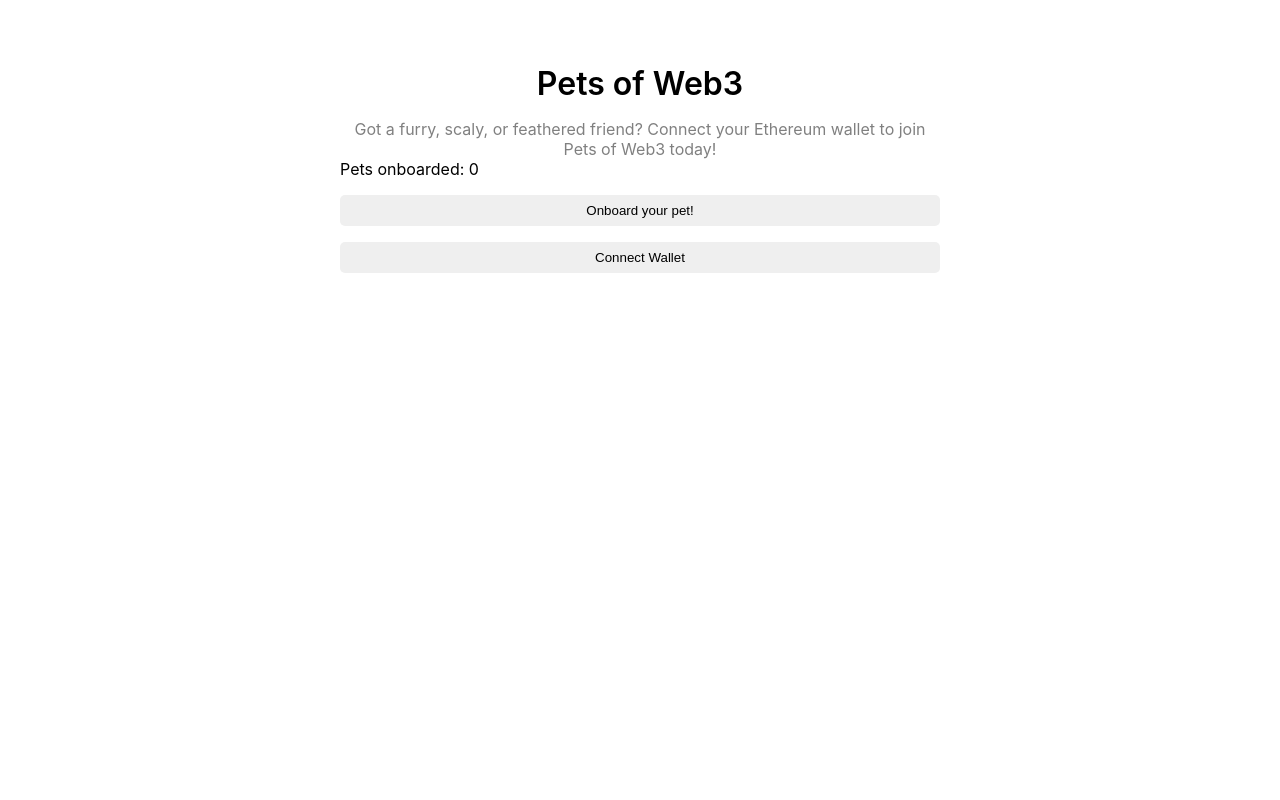
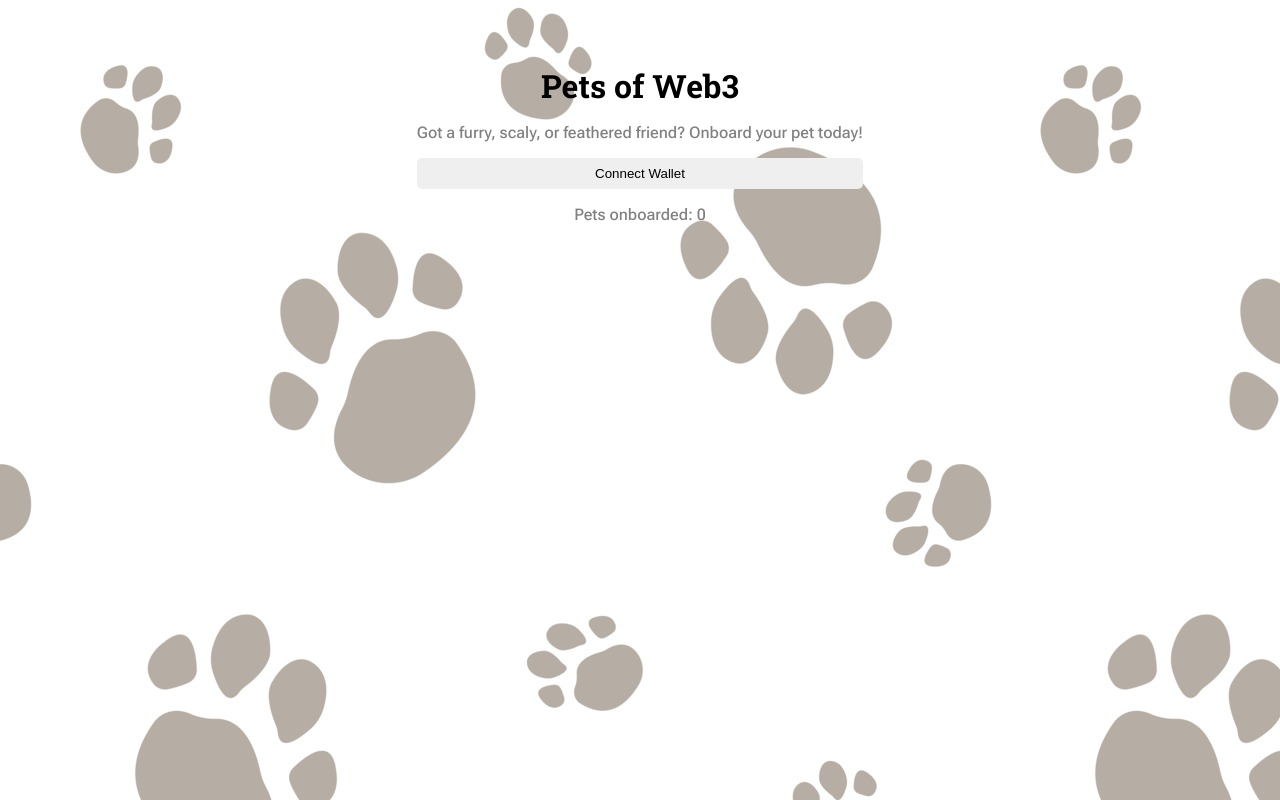
Before and after one commit to sassymassey11/waveportal-starter-project, a React (Vite) app: page / in a window 1280 px wide. Built offline with nearby package versions, Linux system fonts and the light colour scheme.

Commit message:
Starting to update css and html

```diff
--- a/index.html
+++ b/index.html
@@ -10,6 +10,9 @@
       content="Web site created using create-react-app"
     />
     <link rel="apple-touch-icon" href="%PUBLIC_URL%/logo192.png" />
+    <link rel="preconnect" href="https://fonts.googleapis.com">
+<link rel="preconnect" href="https://fonts.gstatic.com" crossorigin>
+<link href="https://fonts.googleapis.com/css2?family=Roboto+Flex:opsz,wght@8..144,200;8..144,500&family=Roboto+Slab:wght@200;700&display=swap" rel="stylesheet">
     <!--
       manifest.json provides metadata used when your web app is installed on a
       user's mobile device or desktop. See https://developers.google.com/web/fundamentals/web-app-manifest/
@@ -43,7 +46,7 @@
     <meta property="twitter:image"
       content="https://s3.amazonaws.com/cdn.buildspace.so/courses/ethereum-smart-contracts/metadata.png">
   </head>
-  <body>
+  <body background="2_generated.jpg">
     <noscript>You need to enable JavaScript to run this app.</noscript>
     <div id="root"></div>
     <script type="module" src="/src/main.jsx"></script>
--- a/src/App.css
+++ b/src/App.css
@@ -15,13 +15,16 @@
 .header {
   text-align: center;
   font-size: 32px;
-  font-weight: 600;
+  font-weight: 700;
+  font-family: 'Roboto Slab', serif;
 }
 
 .bio {
   text-align: center;
   color: gray;
   margin-top: 16px;
+  font-weight: 400;
+  font-family: 'Roboto Flex', sans-serif;
 }
 
 .waveButton {
@@ -32,3 +35,36 @@
   border-radius: 5px;
 
 }
+
+div.polaroid {
+  width: 50%;
+  height: auto;
+  background-color: white;
+  box-shadow: 0 4px 8px 0 rgba(0, 0, 0, 0.2), 0 6px 20px 0 rgba(0, 0, 0, 0.19);
+  margin-bottom: 25px;
+}
+
+.waveCard {
+  background-color: #df9e30;
+  max-width: 50%;
+  height: auto;
+  marginTop: "16px";
+  padding: "8px";
+}
+
+.petImage{
+  max-width: 100%;
+  height: auto;
+}
+
+.center {
+  display: block;
+  margin-left: auto;
+  margin-right: auto;
+  width: 50%;
+}
+
+div.container {
+  text-align: center;
+  padding: 10px 20px;
+}
--- a/src/App.jsx
+++ b/src/App.jsx
@@ -9,6 +9,7 @@ const App = () => {
   const contractABI = abi.abi;
   const [totalWaves, setTotalWaves] = useState(0);
   const [allWaves, setAllWaves] = useState([]);
+  const [contract, setContract] = useState([]);
 
   const checkIfWalletIsConnected = async () => {
     try {
@@ -27,7 +28,6 @@ const App = () => {
         const account = accounts[0];
         console.log("Found an authorized account:", account);
         setCurrentAccount(account)
-        getAllWaves();
       } else {
         console.log("No authorized account found")
       }
@@ -37,25 +37,29 @@ const App = () => {
   }
 
   const getContract = async () => {
+    try {
       const {ethereum} = window;
       if (ethereum){
         const provider = new ethers.providers.Web3Provider(ethereum);
         const signer = provider.getSigner();
         let wavePortalContract = new ethers.Contract(contractAddress, contractABI, signer);
+        console.log("Created contract: ", wavePortalContract.address);
         return wavePortalContract;
       }
     }
+    catch(error){
+      console.log(error);
+    }
+  }
 
-  const getTotalWaves = async () => {
-    let contract = await getContract();
+  const getTotalWaves = async (contract) => {
     let count = await contract.getTotalWaves();
     console.log("Total Waves: " + count.toNumber());
     setTotalWaves(count);
   }
 
-  const getAllWaves = async () => {
-    const wavePortalContract = await getContract();
-    const waves = await wavePortalContract.getAllWaves();
+  const getAllWaves = async (contract) => {
+    const waves = await contract.getAllWaves();
 
     let wavesCleaned = [];
       waves.forEach(wave => {
@@ -89,10 +93,10 @@ const App = () => {
 
   const wave = async () => {
     try {
-      let wavePortalContract = await getContract();
-      console.log(wavePortalContract.functions);
 
-      const waveTxn = await wavePortalContract.wave("This is a message!");
+      console.log("Available functions: " , contract.functions);
+
+      const waveTxn = await contract.wave("This is a message!");
       console.log("Mining...", waveTxn.hash);
 
       await waveTxn.wait();
@@ -107,13 +111,22 @@ const App = () => {
   }
 
   useEffect(() => {
+    const fetchContract = async () => {
+      const waveContract = await getContract();
+      await setContract(waveContract);
+      return waveContract;
+    }
+
+    fetchContract()
+      .then((contract) => {
+      console.log("Fetched Contract.  Address: ", contract.address);
       checkIfWalletIsConnected();
+      getTotalWaves(contract);
+      getAllWaves(contract);
+      })
+      .catch(console.error);
   }, [])
 
-  useEffect(() => {
-    getTotalWaves();
-    getAllWaves();
-  }, [])
 
   return (
     <div className="mainContainer">
@@ -123,26 +136,38 @@ const App = () => {
         </div>
 
         <div className="bio">
-          Got a furry, scaly, or feathered friend? Connect your Ethereum wallet to join Pets of Web3 today!
+          Got a furry, scaly, or feathered friend? Onboard your pet today!
         </div>
-        <div>
-        Pets onboarded: { parseInt(totalWaves) }</div>
+
+        {currentAccount && (
           <button className="waveButton" onClick={wave}>
           Onboard your pet!
           </button>
+        )}
+
 
         {!currentAccount && (
           <button className="waveButton" onClick={connectWallet}>
             Connect Wallet
           </button>
         )}
+
+        <div className="bio">
+        Pets onboarded: { parseInt(totalWaves) }
+        </div>
+
+
         {allWaves.map((wave, index) => {
           return (
-            <div key={index} style={{ backgroundColor: "OldLace", marginTop: "16px", padding: "8px" }}>
+            <div key={index} class="waveCard">
+              <div class="polaroid center">
+                <img class="petImage" src="Callisto.JPG"/>
                 <div>Address: {wave.address}</div>
                 <div>Time: {wave.timestamp.toString()}</div>
                 <div>Message: {wave.message}</div>
-            </div>)
+              </div>
+            </div>
+          )
         })}
       </div>
     </div>
```
Also changed, not shown: 2_generated.jpg (added), Callisto.JPG (added). Lines whose indentation alone changed are shown as unchanged.
